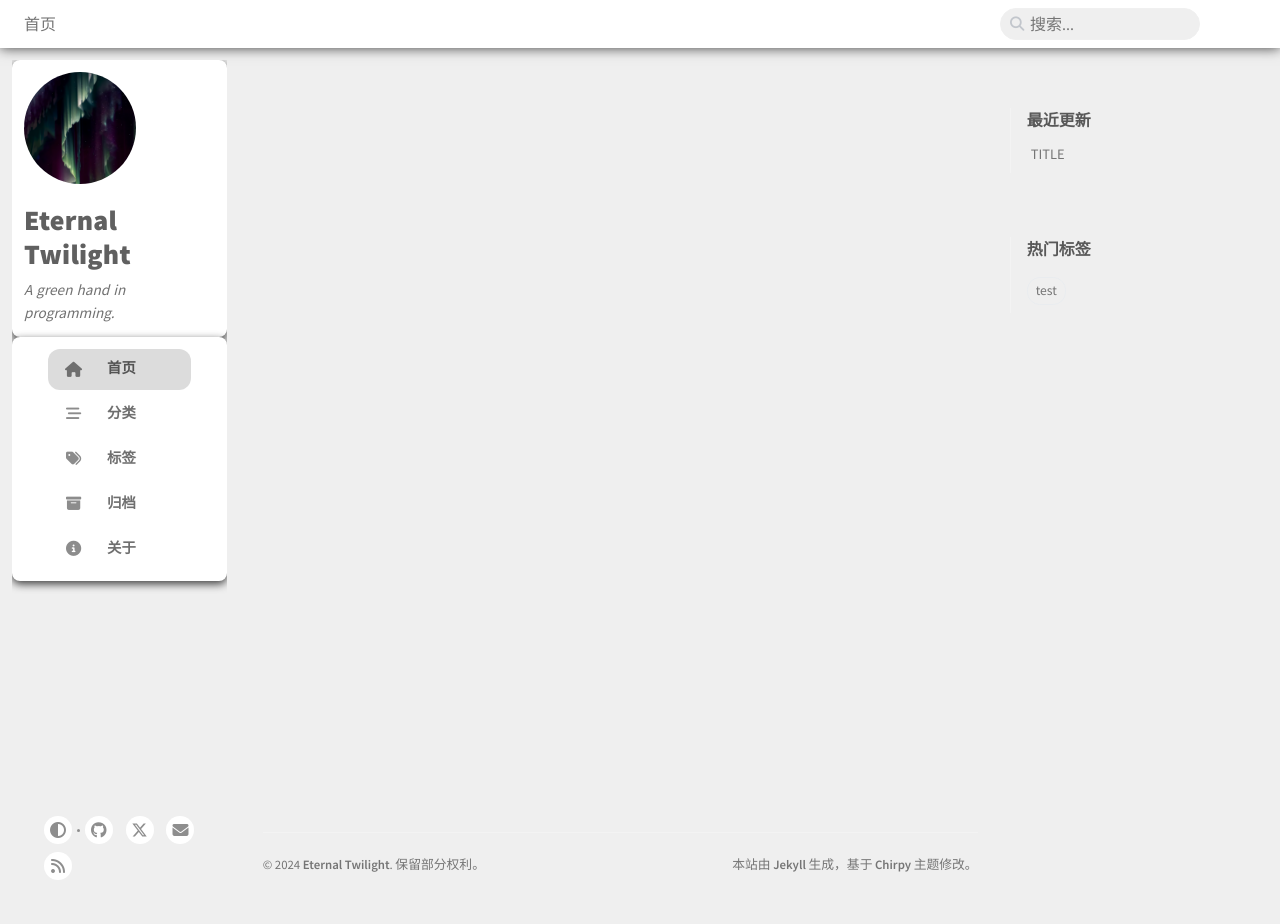
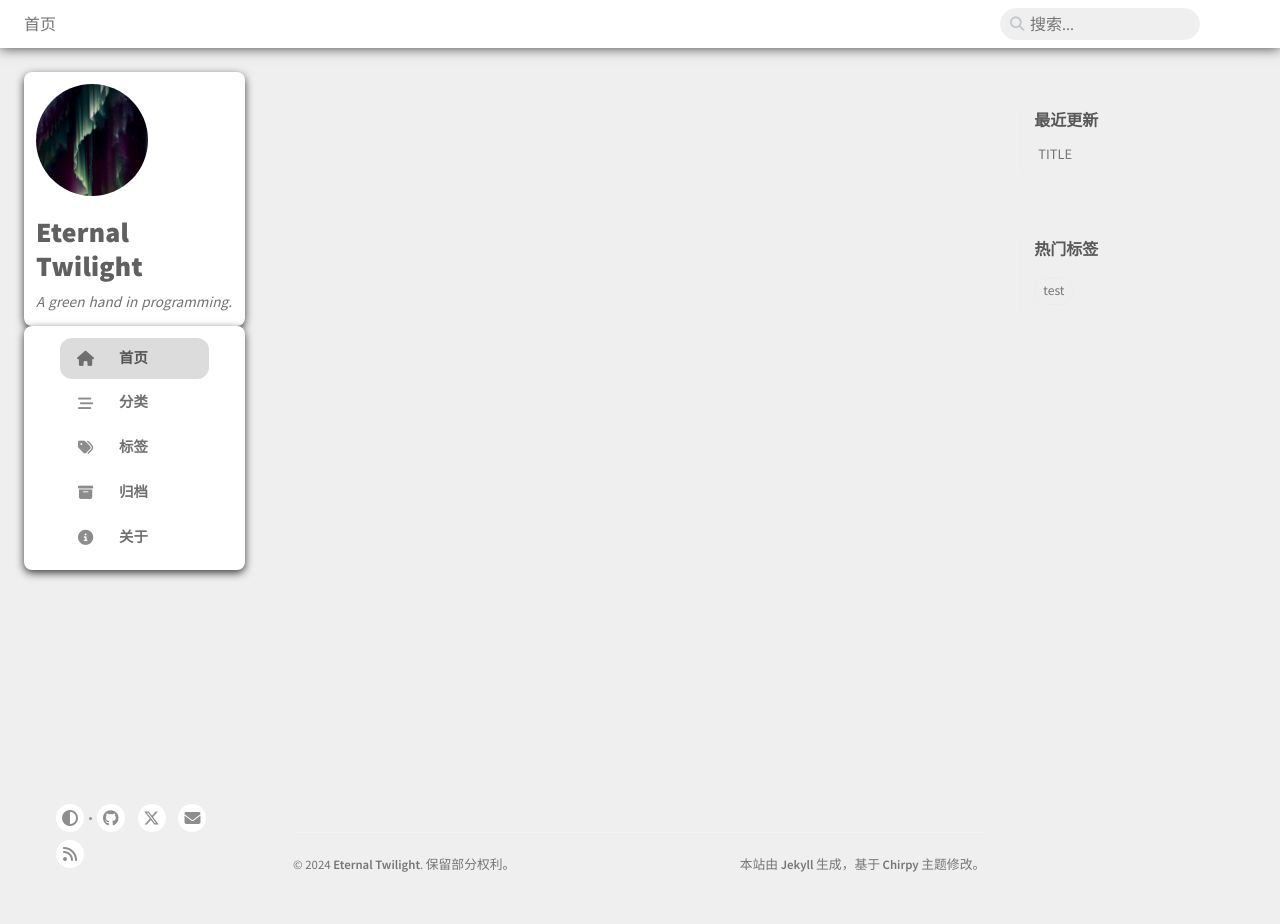
Before and after one commit to EtnlTwilight/etnltwilight.github, a Jekyll site: the page built from index.html, in a window 1280 px wide. Built offline with Jekyll 4.4.1, drawn with Linux system fonts in a browser that asks for light colours; cached includes are drawn as plain includes.

Commit message:
Adjust Page Template.

```diff
--- a/_sass/addon/commons.scss
+++ b/_sass/addon/commons.scss
@@ -680,6 +680,7 @@ $btn-mb: 0.5rem;
   height: calc(100vh - $topbar-height);
   overflow-y: auto;
   width: $sidebar-width;
+  padding: 12px;
   grid-column: 1;
   z-index: 99;
 
--- a/_sass/addon/variables.scss
+++ b/_sass/addon/variables.scss
@@ -4,8 +4,8 @@
 
 /* sidebar */
 
-$sidebar-width: 260px !default; /* the basic width */
-$sidebar-width-large: 300px !default; /* screen width: >= 1650px */
+$sidebar-width: 300px !default; /* the basic width */
+$sidebar-width-large: 340px !default; /* screen width: >= 1650px */
 $sb-btn-gap: 0.8rem !default;
 $sb-btn-gap-lg: 1rem !default;
 
```
